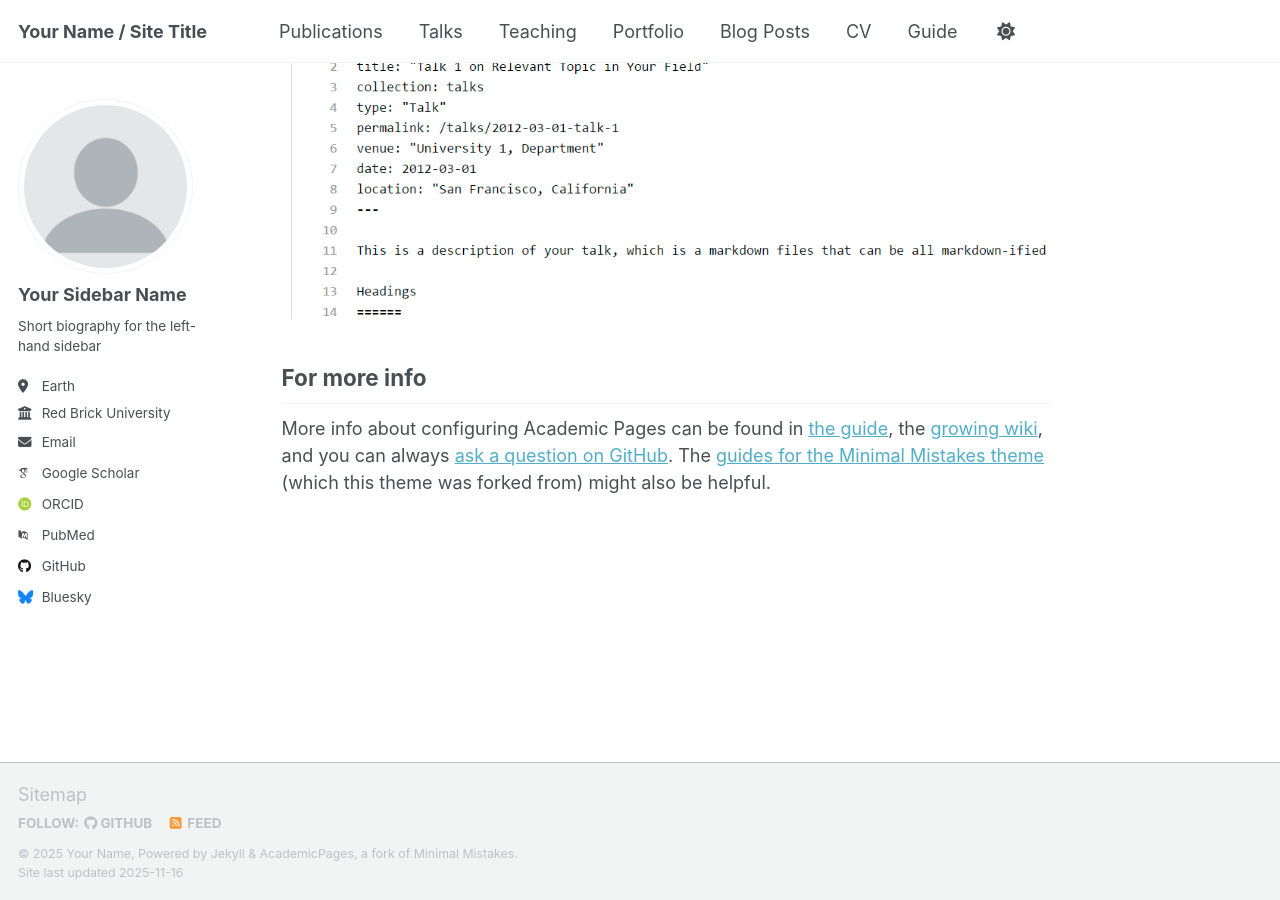
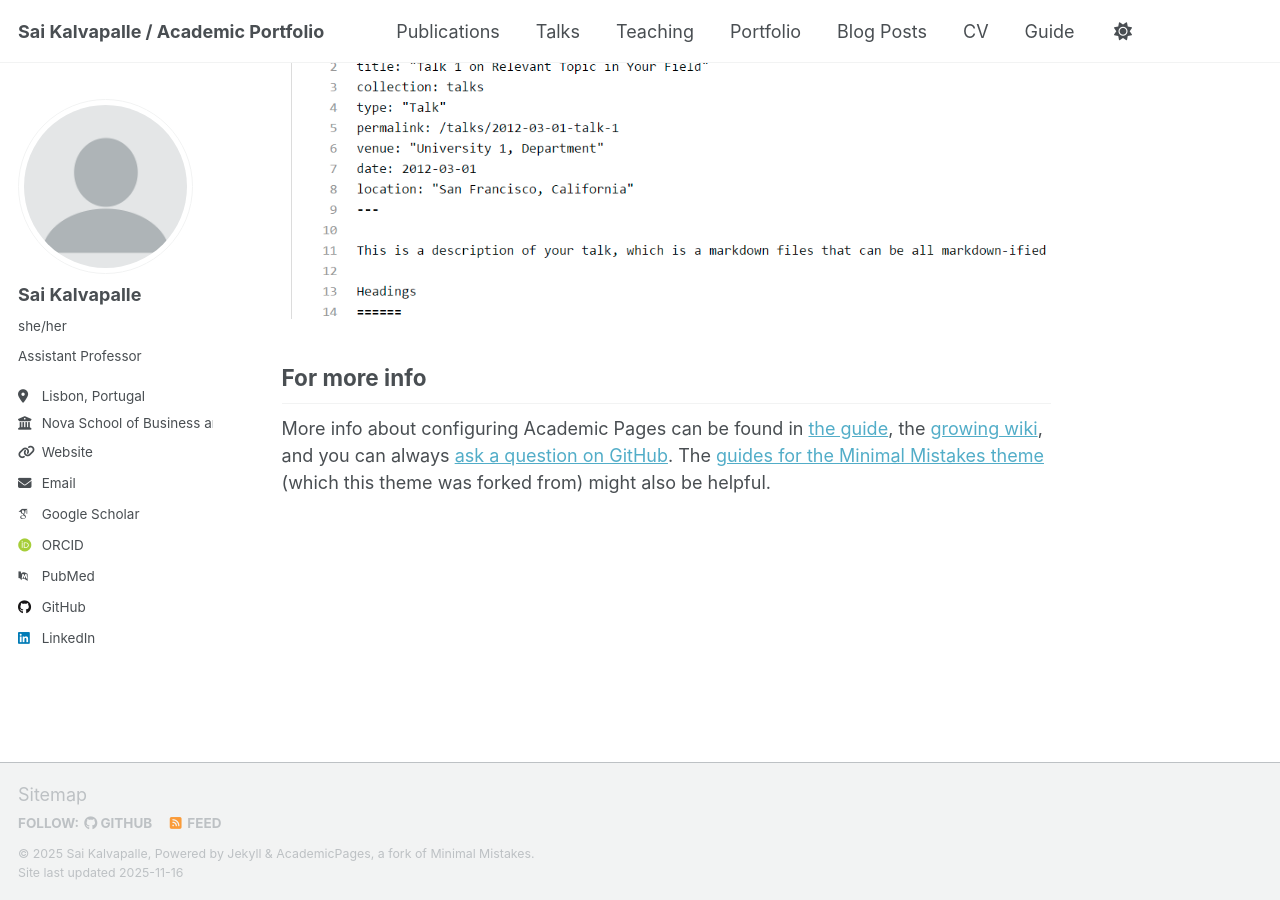
Before and after one commit to saikalvapalle/portfolio, a Jekyll site: the page built from _pages/about.md, in a window 1280 px wide and 900 px high, scrolled down 2880 px. Built offline with Jekyll 4.4.1, drawn with Linux system fonts in a browser that asks for light colours; some web fonts are replaced; a script that is not in the unit is left out.

Commit message:
Update _config.yml

```diff
--- a/_config.yml
+++ b/_config.yml
@@ -9,14 +9,14 @@
 # Basic Site Settings
 locale                   : "en-US"
 site_theme               : "default" # Currently available options are "default", "air"
-title                    : "Your Name / Site Title"
+title                    : "Sai Kalvapalle / Academic Portfolio"
 title_separator          : "-"
-name                     : &name "Your Name"
+name                     : &name "Sai Kalvapalle"
 description              : &description "Your Name's academic portfolio"   # Update this with a general description of your site, this is the default if not overridden by a page
-url                      : https://academicpages.github.io # The base hostname & protocol for your site e.g. "https://[your GitHub username].github.io",
+url                      : https://saikalvapalle.github.io # The base hostname & protocol for your site e.g. "https://[your GitHub username].github.io",
                                                            # or if you already have some other page hosted on Github then use "https://[your GitHub username].github.io/[Your Repo Name]"
-baseurl                  : "" # the subpath of your site, e.g. "/blog"
-repository               : "academicpages/academicpages.github.io"
+baseurl                  : "/portfolio" # the subpath of your site, e.g. "/blog"
+repository               : "saikalvapalle.github.io"
 
 # Site Author - The following control what appear as part of the author content on the side bar.
 #               If a field is blank the icon and link will not appear, otherwise it will be shown.
@@ -24,13 +24,13 @@ repository               : "academicpages/academicpages.github.io"
 author:
   # Biographic information
   avatar           : "profile.png"
-  name             : "Your Sidebar Name"
-  pronouns         : # example: "she/her"
-  bio              : "Short biography for the left-hand sidebar"
-  location         : "Earth"
-  employer         : "Red Brick University"
-  uri              : # URL
-  email            : "none@example.org"
+  name             : "Sai Kalvapalle"
+  pronouns         : "she/her"
+  bio              : "Assistant Professor"
+  location         : "Lisbon, Portugal"
+  employer         : "Nova School of Business and Economics "
+  uri              : "https://www.novasbe.unl.pt/en/faculty-research/faculty/faculty-detail/id/1337/sai-kalvapalle"
+  email            : "sai.kalvapalle@novasbe.pt"
 
   # Academic websites
   academia         : # URL
@@ -48,13 +48,13 @@ author:
   bitbucket        : # Username - Update with your username on the site
   codepen          : # Username
   dribbble         : # Username
-  github           : "academicpages"
+  github           : "saikalvapalle"
   kaggle           : # Username
   stackoverflow    : # User number or user number and name (i.e., use "1" or "1/jeff-atwood")
 
   # Social media
   artstation       : # Username
-  bluesky          : "bsky.app" # Replace this with you Bluesky username
+  bluesky          : # "bsky.app" # Replace this with you Bluesky username
   facebook         : # Username
   flickr           : # Username
   foursquare       : # Username
@@ -63,7 +63,7 @@ author:
   keybase          : # Username
   instagram        : # Username
   lastfm           : # Username
-  linkedin         : # Username
+  linkedin         : "https://pt.linkedin.com/in/saikalvapalle"
   mastodon         : # URL
   medium           : # URL
   pinterest        : # Username
```
